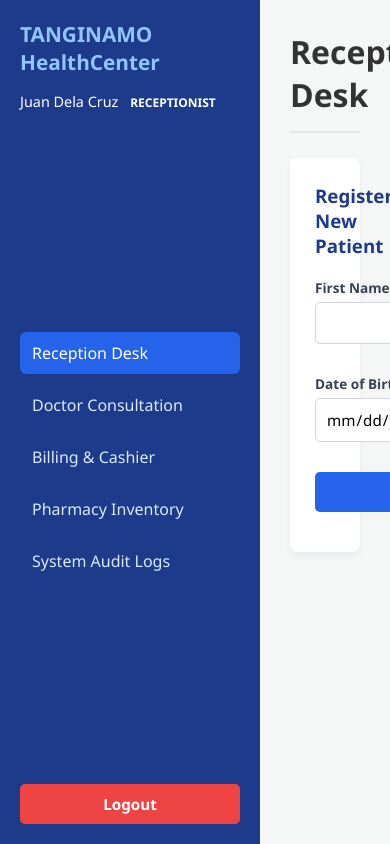
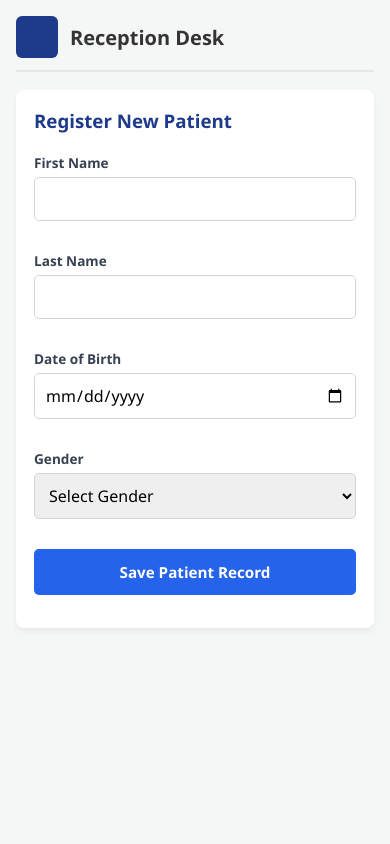
Before and after one commit to maynardrms-BSIT4B/wsat-group-1-project, a plain HTML site: page index.html in a window 390 px wide. Drawn offline with Linux system fonts and the light colour scheme.

Commit message:
updated the responsiveness of the system

```diff
--- a/assets/css/styles.css
+++ b/assets/css/styles.css
@@ -1,3 +1,4 @@
+
 /* Core Reset */
 * {
     box-sizing: border-box;
@@ -15,6 +16,7 @@ body {
 .dashboard-container {
     display: flex;
     height: 100vh;
+    height: 100dvh;
 }
 
 /* Sidebar Styles */
@@ -207,8 +209,81 @@ input:focus, select:focus, textarea:focus {
     box-shadow: 0 4px 6px rgba(0,0,0,0.1);
 }
 
+/* ---------- Responsive additions ---------- */
+.header-left { display: flex; align-items: center; gap: 12px; min-width: 0; }
+.menu-btn { display: none; }
+.sidebar-overlay { display: none; }
+.table-wrapper { overflow-x: auto; -webkit-overflow-scrolling: touch; }
+.data-table { min-width: 480px; }
+.sidebar-nav { overflow-y: auto; }
+
+/* Tablet */
+@media (max-width: 1024px) {
+    .sidebar { width: 220px; }
+    .main-content { padding: 22px; }
+}
+
+/* Phone & small tablet: sidebar becomes a slide-in drawer */
 @media (max-width: 768px) {
-    .container {
+    .sidebar {
+        position: fixed;
+        top: 0; left: 0; bottom: 0;
+        width: 270px;
+        max-width: 85vw;
+        z-index: 1100;
+        transform: translateX(-100%);
+        transition: transform 0.25s ease;
+        overflow-y: auto;
+    }
+    .sidebar.open { transform: translateX(0); }
+
+    .sidebar-overlay {
+        display: block;
+        position: fixed;
+        inset: 0;
+        background: rgba(0, 0, 0, 0.45);
+        opacity: 0;
+        pointer-events: none;
+        transition: opacity 0.25s ease;
+        z-index: 1050;
+    }
+    .sidebar-overlay.show { opacity: 1; pointer-events: auto; }
+
+    .menu-btn {
+        display: flex;
         flex-direction: column;
+        justify-content: center;
+        gap: 5px;
+        width: 42px;
+        height: 42px;
+        padding: 0 10px;
+        background: #1e3a8a;
+        border: none;
+        border-radius: 6px;
+        cursor: pointer;
+        flex-shrink: 0;
     }
+    .menu-btn span { display: block; height: 2px; background: #fff; border-radius: 2px; }
+
+    .main-content { padding: 16px; }
+    .top-header { margin-bottom: 18px; padding-bottom: 12px; }
+    .top-header h1 { font-size: 1.25rem; }
+    .system-clock { font-size: 0.85rem; white-space: nowrap; }
+
+    .card { padding: 18px; }
+
+    /* Stack the form grid */
+    .form-grid { grid-template-columns: 1fr; }
+    .full-width { grid-column: auto; }
+
+    /* 16px inputs stop iOS from zooming on focus; larger tap targets */
+    input, select, textarea { font-size: 16px; width: 100%; }
+    .btn { width: 100%; padding: 13px 16px; }
+    .nav-link { padding: 13px 12px; }
+
+    .toast-container { left: 16px; right: 16px; top: 12px; }
 }
+
+@media (max-width: 400px) {
+    .system-clock { display: none; }
+}
--- a/assets/js/main.js
+++ b/assets/js/main.js
@@ -1,4 +1,27 @@
+
 document.addEventListener('DOMContentLoaded', () => {
+
+    // 0. Mobile Sidebar Drawer
+    const sidebar = document.getElementById('sidebar');
+    const overlay = document.getElementById('sidebar-overlay');
+    const menuBtn = document.getElementById('menu-btn');
+
+    function openSidebar() {
+        sidebar.classList.add('open');
+        overlay.classList.add('show');
+        menuBtn.setAttribute('aria-expanded', 'true');
+    }
+    function closeSidebar() {
+        sidebar.classList.remove('open');
+        overlay.classList.remove('show');
+        menuBtn.setAttribute('aria-expanded', 'false');
+    }
+    menuBtn.addEventListener('click', () => {
+        sidebar.classList.contains('open') ? closeSidebar() : openSidebar();
+    });
+    overlay.addEventListener('click', closeSidebar);
+    document.addEventListener('keydown', (e) => { if (e.key === 'Escape') closeSidebar(); });
+    window.addEventListener('resize', () => { if (window.innerWidth > 768) closeSidebar(); });
 
     // 1. Navigation & Tab Switching
     const navLinks = document.querySelectorAll('.nav-link');
@@ -20,6 +43,9 @@ document.addEventListener('DOMContentLoaded', () => {
 
             // Update page header title
             pageTitle.textContent = link.textContent;
+
+            // Close the drawer on mobile after choosing a tab
+            closeSidebar();
         });
     });
 
@@ -107,5 +133,6 @@ document.addEventListener('DOMContentLoaded', () => {
     }
     window.addEventListener('mousemove', resetIdleTimer);
     window.addEventListener('keypress', resetIdleTimer);
+    window.addEventListener('touchstart', resetIdleTimer, { passive: true });
     resetIdleTimer();
 });
--- a/index.html
+++ b/index.html
@@ -1,3 +1,4 @@
+
 <!DOCTYPE html>
 <html lang="en">
 <head>
@@ -10,8 +11,11 @@
 <body>
 
     <div class="dashboard-container">
+        <!-- Mobile drawer overlay -->
+        <div id="sidebar-overlay" class="sidebar-overlay"></div>
+
         <!-- Sidebar Navigation -->
-        <aside class="sidebar">
+        <aside id="sidebar" class="sidebar">
             <div class="sidebar-header">
                 <h2>TANGINAMO HealthCenter</h2>
                 <div class="user-profile">
@@ -38,7 +42,12 @@
         <!-- Main View Section -->
         <main class="main-content">
             <header class="top-header">
-                <h1 id="page-title">Reception Desk</h1>
+                <div class="header-left">
+                    <button id="menu-btn" class="menu-btn" aria-label="Open menu" aria-expanded="false" aria-controls="sidebar">
+                        <span></span><span></span><span></span>
+                    </button>
+                    <h1 id="page-title">Reception Desk</h1>
+                </div>
                 <div id="clock" class="system-clock">00:00:00 AM</div>
             </header>
 
@@ -122,6 +131,7 @@
             <section id="tab-pharmacist" class="tab-content">
                 <div class="card">
                     <h3>Medicine Stock Levels</h3>
+                    <div class="table-wrapper">
                     <table class="data-table">
                         <thead>
                             <tr>
@@ -146,6 +156,7 @@
                             </tr>
                         </tbody>
                     </table>
+                    </div>
                 </div>
             </section>
 
@@ -153,6 +164,7 @@
             <section id="tab-admin" class="tab-content">
                 <div class="card">
                     <h3>System Audit Log Activity</h3>
+                    <div class="table-wrapper">
                     <table class="data-table">
                         <thead>
                             <tr>
@@ -166,6 +178,7 @@
                             <!-- Populated dynamically by main.js -->
                         </tbody>
                     </table>
+                    </div>
                 </div>
             </section>
         </main>
```
